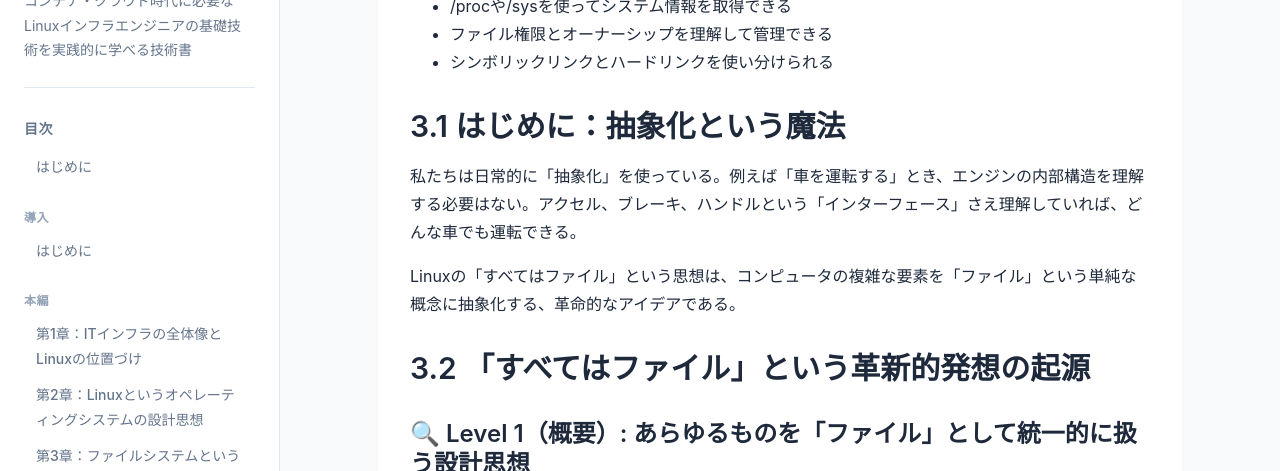
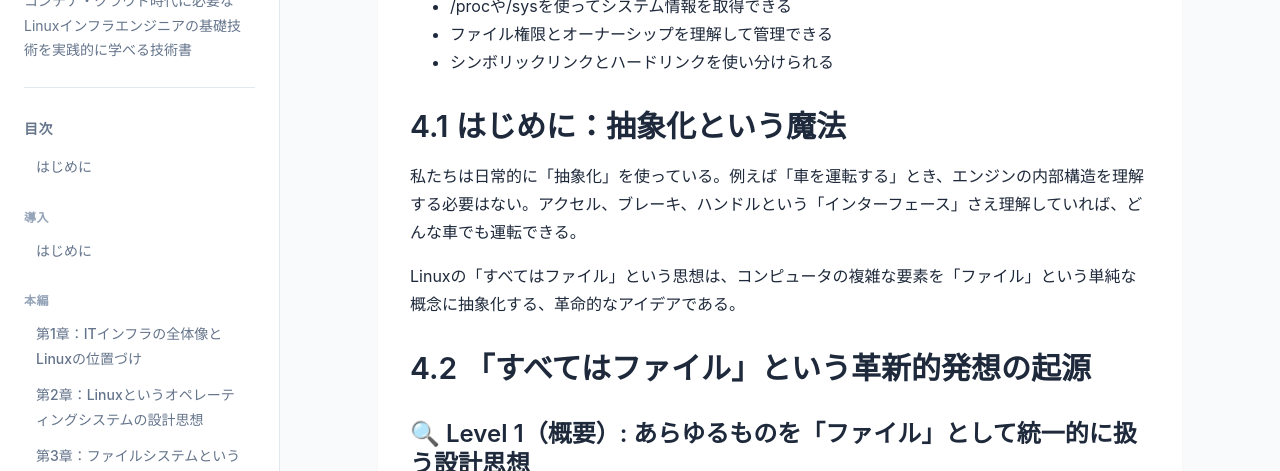
Before and after one commit to itdojp/linux-infra-textbook2, a Jekyll site: the page built from docs/chapters/chapter-04-filesystem-abstraction.md, in a window 1280 px wide and 900 px high, scrolled down 756 px. Shown: the part 152-623 px from the top of the window. Built offline with Jekyll 4.4.1, drawn with Linux system fonts in a browser that asks for light colours; some of the changed text lies outside the part shown.

Commit message:
docs: fix section numbering and prereq note

````diff
--- a/docs/chapters/chapter-04-filesystem-abstraction.md
+++ b/docs/chapters/chapter-04-filesystem-abstraction.md
@@ -29,13 +29,13 @@ title: "第4章：ファイルシステムという抽象化の威力"
 - ファイル権限とオーナーシップを理解して管理できる
 - シンボリックリンクとハードリンクを使い分けられる
 
-## 3.1 はじめに：抽象化という魔法
+## 4.1 はじめに：抽象化という魔法
 
 私たちは日常的に「抽象化」を使っている。例えば「車を運転する」とき、エンジンの内部構造を理解する必要はない。アクセル、ブレーキ、ハンドルという「インターフェース」さえ理解していれば、どんな車でも運転できる。
 
 Linuxの「すべてはファイル」という思想は、コンピュータの複雑な要素を「ファイル」という単純な概念に抽象化する、革命的なアイデアである。
 
-## 3.2 「すべてはファイル」という革新的発想の起源
+## 4.2 「すべてはファイル」という革新的発想の起源
 
 ### 🔍 Level 1（概要）: あらゆるものを「ファイル」として統一的に扱う設計思想
 
@@ -115,7 +115,7 @@ timeout 5 cat /dev/zero
 head -c 1000 /dev/zero
 ```
 
-## 3.3 デバイス、プロセス情報、設定のファイル化
+## 4.3 デバイス、プロセス情報、設定のファイル化
 
 ### Linuxファイルシステム階層
 
@@ -230,7 +230,7 @@ echo 1 | sudo tee /sys/class/leds/led0/brightness > /dev/null
 
 ※ `sudo echo 1 > ...` はシェルのリダイレクトが先に評価されるため、意図通りに書き込めない。書き込みは `sudo tee` や `sudo sh -c 'echo ... > ...'` を使う。
 
-## 3.4 統一的なインターフェースがもたらす運用の簡潔性
+## 4.4 統一的なインターフェースがもたらす運用の簡潔性
 
 ### すべてを同じ方法で扱える利点
 
@@ -358,7 +358,7 @@ ls -la /dev/sda
 
 これにより、「誰がハードディスクに直接アクセスできるか」を、通常のファイル権限と同じ方法で制御できる。
 
-## 3.5 実世界での応用例
+## 4.5 実世界での応用例
 
 ### ケース1：ログ収集システム
 
@@ -441,7 +441,7 @@ lsof -p $(pgrep nginx)
 perf stat -p $(pgrep mysql)
 ```
 
-## 3.6 演習：/proc、/dev、/sysを探索して抽象化を実感
+## 4.6 演習：/proc、/dev、/sysを探索して抽象化を実感
 
 ### 演習1：/procでシステムの「今」を見る
 
@@ -572,7 +572,7 @@ ps aux --sort=-%mem | head -6 | tail -5 | awk '{printf "%-20s %5s%%\n", $11, $4}
 
 このスクリプトを実行して、すべての情報が「ファイル」から取得されていることを確認してください。
 
-## 3.7 まとめ：複雑さを単純さで包む
+## 4.7 まとめ：複雑さを単純さで包む
 
 ### 抽象化の本質的な価値
 
@@ -590,7 +590,7 @@ ps aux --sort=-%mem | head -6 | tail -5 | awk '{printf "%-20s %5s%%\n", $11, $4}
 2. **オブジェクトストレージ**：あらゆるデータをオブジェクト（≒ファイル）として保存
 3. **Kubernetes**：すべての設定をYAMLファイルで管理
 
-## 3.8 ストレージシステムの理解
+## 4.8 ストレージシステムの理解
 
 ### RAID - 冗長性とパフォーマンスの両立
 
@@ -607,7 +607,7 @@ sudo mdadm --create /dev/md0 --level=1 --raid-devices=2 /dev/sdb1 /dev/sdc1
 sudo mdadm --detail /dev/md0
 ```
 
-## 3.9 RAID構成詳細比較
+## 4.9 RAID構成詳細比較
 
 ### 各RAID構成の特徴比較
 
````
Also changed, not shown: docs/chapters/chapter-05-shell-and-commands.md (+8 -8 lines), docs/chapters/chapter-11-with-exercises.md (+1 -1 lines).
